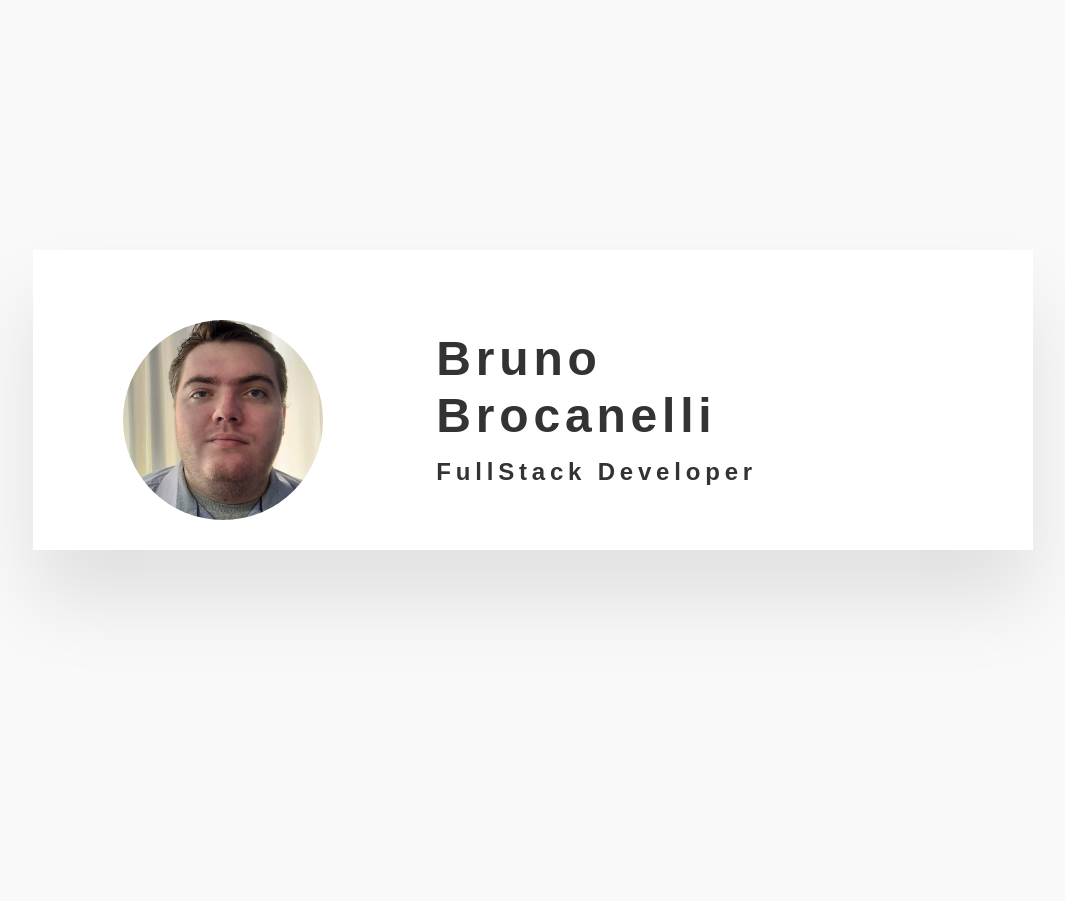
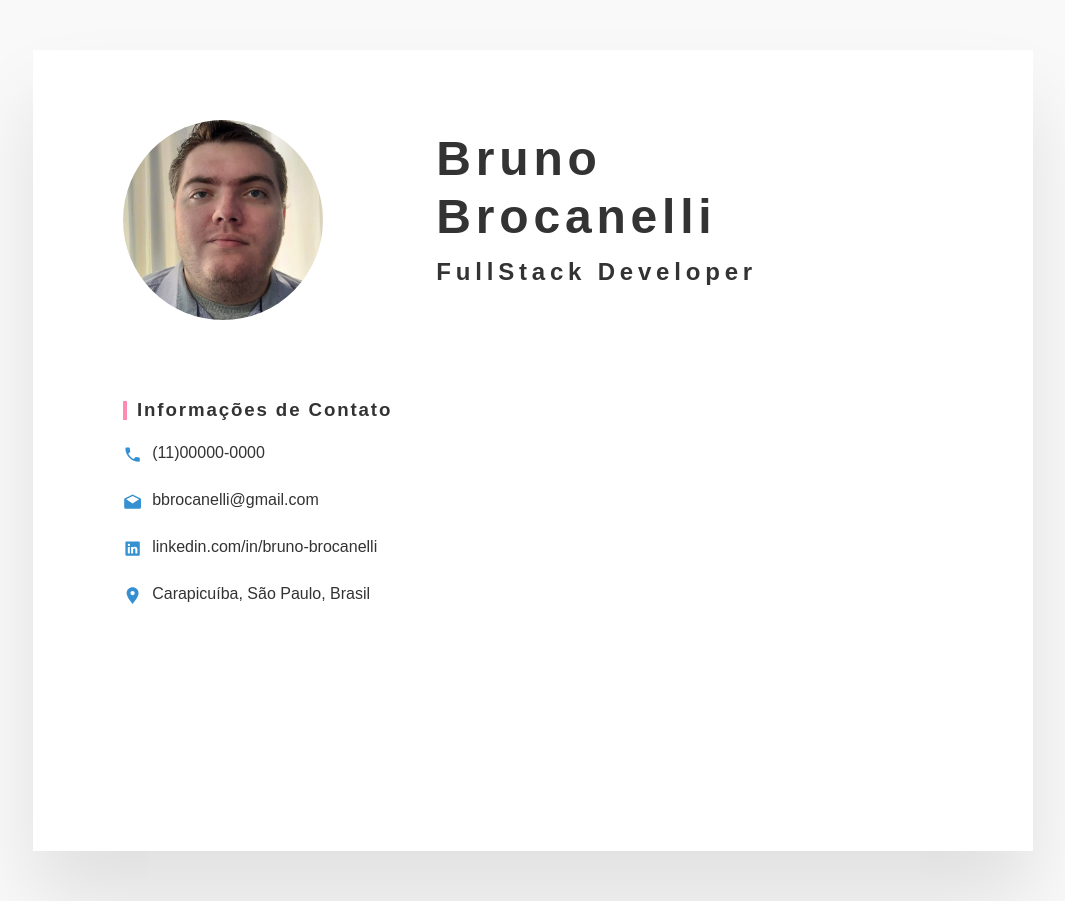
Before and after one commit to DevBruno01/Curriculum, a plain HTML site: page index.html in a window 1280 px wide. Shown: the whole page, without its empty margins (107-1172 px from the left). Before the commit the page ends 800 px from the top, so only its background shows below. Drawn offline with nearby package versions, Linux system fonts and the light colour scheme.

Commit message:
Adding Contact info

```diff
--- a/index.html
+++ b/index.html
@@ -21,7 +21,40 @@
                 <h3>Bruno<br>Brocanelli<br><span>FullStack Developer</span></h3>
             </div>
         </div>
+        <div class="contentCaixa">
+            <div class="ladoEsquerdo">
+                <h3>Informações de Contato</h3>
+                <ul>
+                    <li>
+                        <span class="icon">
+                            <ion-icon name="call"></ion-icon>
+                        </span>
+                        <span class="text">(11)00000-0000</span>
+                    </li>
+                    <li>
+                        <span class="icon">
+                            <ion-icon name="mail-open"></ion-icon>
+                        </span>
+                        <span class="text">bbrocanelli@gmail.com</span>
+                    </li>
+                    <li>
+                        <span class="icon">
+                            <ion-icon name="logo-linkedin"></ion-icon>
+                        </span>
+                        <span class="text">linkedin.com/in/bruno-brocanelli</span>
+                    </li>
+                    <li>
+                        <span class="icon">
+                            <ion-icon name="pin"></ion-icon>
+                        </span>
+                        <span class="text">Carapicuíba, São Paulo, Brasil</span>
+                    </li>
+                </ul>
+            </div>
+            <div class="ladoDireito"></div>
+        </div>
     </div>
+    <script src="https://unpkg.com/ionicons@4.5.10-0/dist/ionicons.js"></script>
 </body>
 
 </html>
--- a/static/styles.css
+++ b/static/styles.css
@@ -85,5 +85,43 @@ img {
     font-size: 0.5em;
     font-weight: 300px;
     top: -10px;
+}
 
+.container .contentCaixa {
+    position: relative;
+    min-height: 500px;
+    display: grid;
+    grid-template-columns: 1fr 2fr;
+    padding: 0 40px 40px;
 }
+
+.container .contentCaixa h3 {
+    border-left: 4px solid #ff8bb3;
+    padding-left: 10px;
+    line-height: 1em;
+    font-weight: 600;
+    color: #333;
+    letter-spacing: 0.1em;
+    margin-bottom: 20px;
+    margin-top: 50px;
+}
+
+.container .contentCaixa ul {
+    position: relative;
+    margin: 10px 0;
+}
+
+.container .contentCaixa ul li {
+    list-style: none;
+    margin: 25px 0;
+    line-height: 1em;
+    color: #333;
+    cursor: pointer;
+    display: flex;
+}
+
+.container .contentCaixa ul li ion-icon {
+    font-size: 1.2em;
+    margin-right: 10px;
+    color: #3590d2;
+}
```
